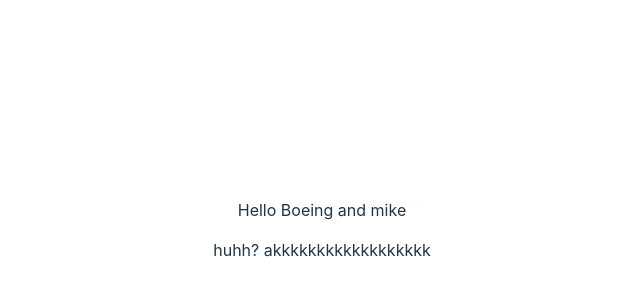
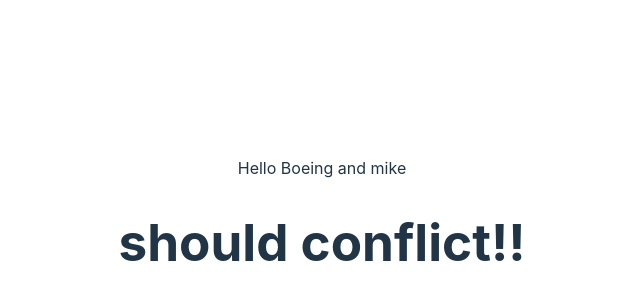
Before and after one commit to kittichonJr/practiceGit, a React (Vite) app: page / in a window 1280 px wide. Shown: the part 178-478 px from the top of the page, without its empty margins (318-958 px from the left). Built offline with nearby package versions, Linux system fonts and the light colour scheme.

Commit message:
conflict

```diff
--- a/src/App.jsx
+++ b/src/App.jsx
@@ -8,7 +8,7 @@
   return (
     <div className="App">
       <p>Hello Boeing and mike</p>
-      <span>huhh? akkkkkkkkkkkkkkkkkk</span>
+<h1>should conflict!!</h1>
 
 
 
```
